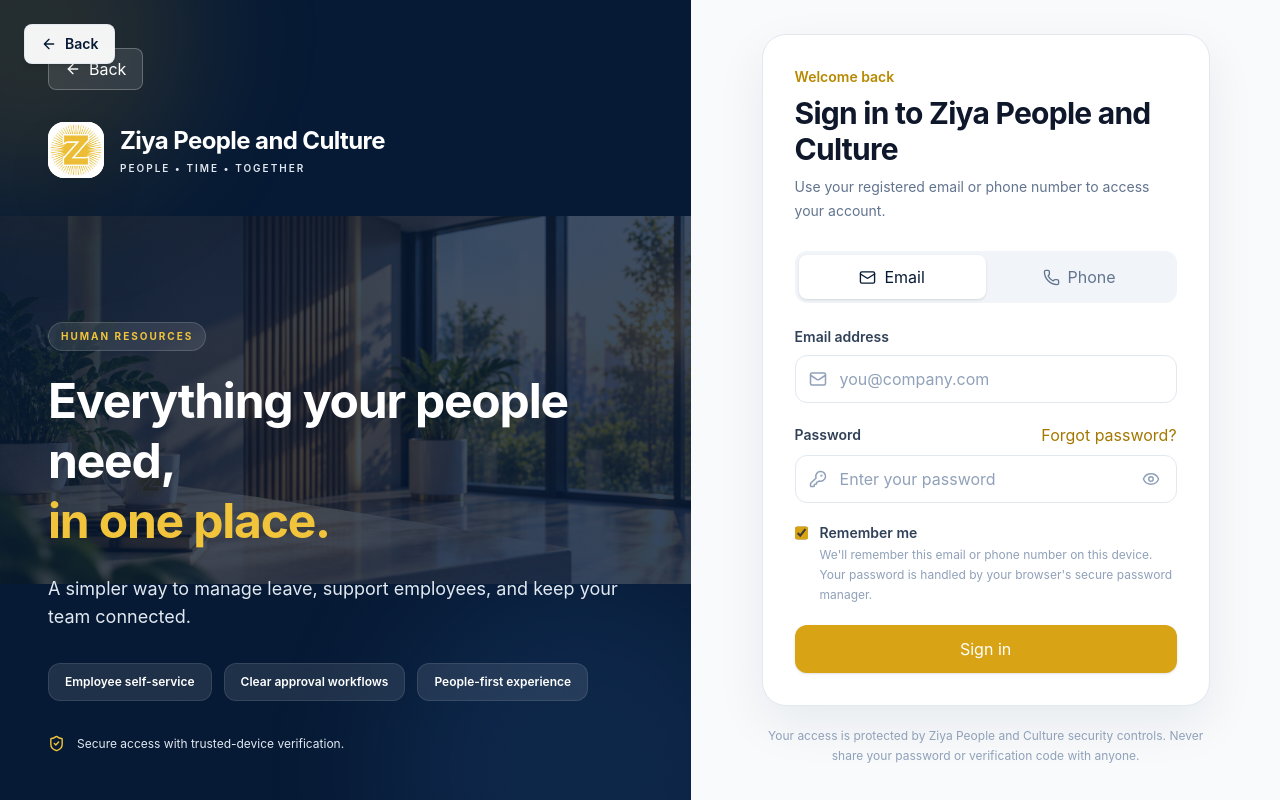
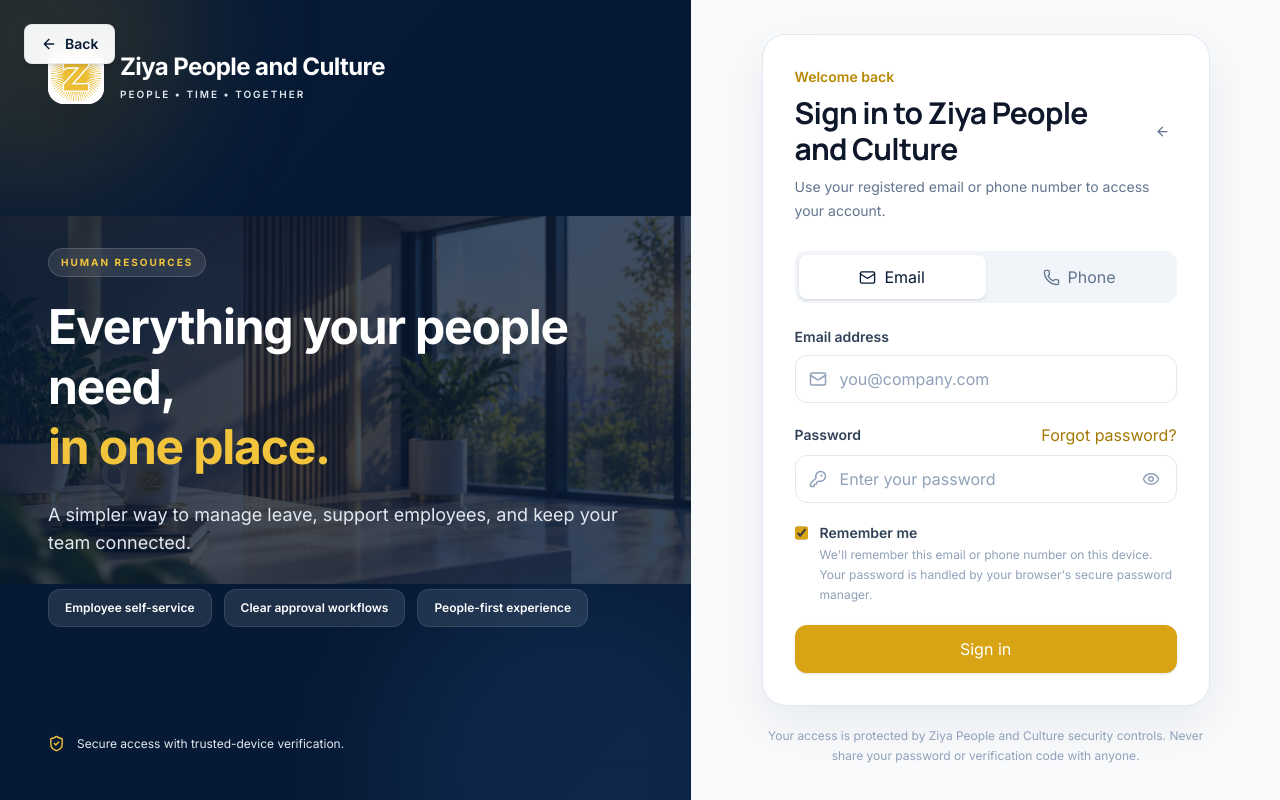
Before and after one commit to Mzungu-D/ziya-hr-leave-management, a React (Vite) app: page /login in a window 1280 px wide. Built offline with nearby package versions, Linux system fonts and the light colour scheme; no server answers.

Commit message:
Refine Ziya People and Culture branding

```diff
--- a/src/App.tsx
+++ b/src/App.tsx
@@ -103,13 +103,12 @@
           </span>
 
           <h1 className="mt-6 text-4xl font-bold leading-tight tracking-tight text-white sm:text-5xl lg:text-6xl">
-            Your people.
-            <span className="block text-[#f1c43b]">Your culture.</span>
-            <span className="block">One connected workspace.</span>
+            Empowering people.
+            <span className="block text-[#f1c43b]">Building stronger organisations.</span>
           </h1>
 
           <p className="mt-6 max-w-xl text-base leading-7 text-slate-200 sm:text-lg">
-            A simpler place to manage leave, support employees, and keep your team connected.
+            One secure workspace for leave management, employee services, and connected teams.
           </p>
 
           <Link
@@ -121,7 +120,7 @@
         </section>
 
         <footer className="text-xs font-medium tracking-wide text-white/75">
-          Ziya People and Culture · People first, always.
+          Ziya People and Culture · People first. Always.
         </footer>
       </div>
     </main>
--- a/src/index.css
+++ b/src/index.css
@@ -1,4 +1,6 @@
+@import url("https://fonts.googleapis.com/css2?family=Inter:wght@400;500;600;700&family=Manrope:wght@400;500;600;700;800&display=swap");
 @import "tailwindcss";
+
 
 :root {
   font-family:
@@ -92,3 +94,7 @@
     transition-duration: 0.01ms !important;
   }
 }
+/* Ziya People and Culture: refined display typography */
+.font-heading {
+  font-family: "Manrope", Inter, ui-sans-serif, system-ui, sans-serif;
+}
--- a/src/pages/auth/Login.tsx
+++ b/src/pages/auth/Login.tsx
@@ -1081,9 +1081,20 @@
           Welcome back
         </p>
 
-        <h2 className="mt-2 text-2xl font-bold tracking-tight text-slate-900 sm:text-3xl">
-          Sign in to Ziya People and Culture
-        </h2>
+        <div className="mt-2 flex items-center gap-2">
+          <h2 className="font-heading text-2xl font-bold tracking-tight text-slate-900 sm:text-3xl">
+            Sign in to Ziya People and Culture
+          </h2>
+          <button
+            type="button"
+            onClick={() => navigate("/")}
+            aria-label="Back to welcome page"
+            title="Back to welcome page"
+            className="inline-flex h-7 w-7 shrink-0 items-center justify-center rounded-full text-slate-500 transition hover:bg-slate-100 hover:text-slate-900 focus-visible:outline-none focus-visible:ring-2 focus-visible:ring-[#d8a415]"
+          >
+            <ArrowLeft size={15} aria-hidden="true" />
+          </button>
+        </div>
 
         <p className="mt-2 text-sm leading-6 text-slate-500">
           Use your registered email or phone
@@ -1806,16 +1817,7 @@
           {/* Brand content */}
           <div className="relative z-10 flex min-h-screen w-full flex-col justify-between p-8 xl:p-12 2xl:p-14">
             <div>
-              <button
-                type="button"
-                onClick={() => navigate("/")}
-                aria-label="Back to welcome page"
-                className="mb-8 inline-flex min-h-10 items-center gap-2 rounded-lg border border-white/25 bg-white/10 px-4 py-2 text-sm font-semibold text-white backdrop-blur transition-colors hover:bg-white/20 focus-visible:outline-none focus-visible:ring-2 focus-visible:ring-[#f1c43b]"
-              >
-                <ArrowLeft className="h-4 w-4" aria-hidden="true" />
-                <span>Back</span>
-              </button>
-              <div className="flex items-center gap-4">
+<div className="flex items-center gap-4">
                 <div className="flex h-14 w-14 items-center justify-center overflow-hidden rounded-2xl bg-white shadow-2xl">
                   <img
                     src={ziyaLogo}
```
